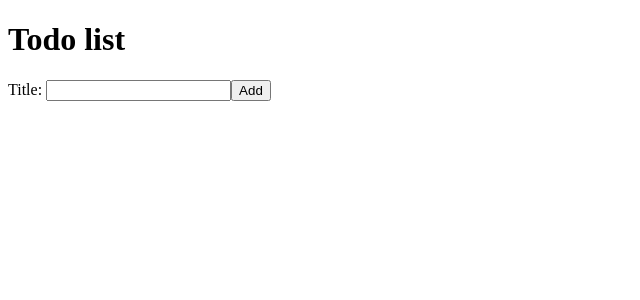
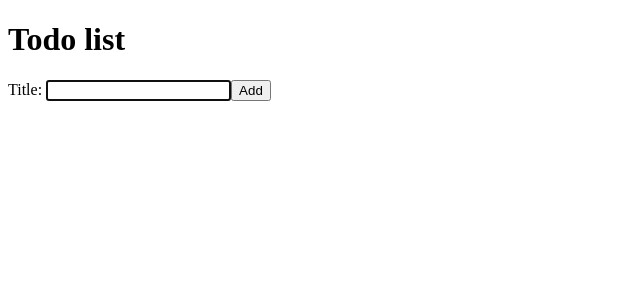
Before and after one commit to vitaliipp/react-todo, a React (Create React App) app: page / in a window 1280 px wide. Shown: the top 300 px of the page, without its empty margins (0-640 px from the left). Built offline with nearby package versions, Linux system fonts and the light colour scheme; the HTML template or start-up script is replaced by a standard one.

Commit message:
add auto-focus to input

```diff
--- a/src/InputWithLabel.js
+++ b/src/InputWithLabel.js
@@ -1,9 +1,17 @@
+import { useEffect, useRef } from 'react';
+
 const InputWithLabel = ({ todoTitle, handleTitleChange, children }) => {
+  const inputRef = useRef(null);
+  useEffect(() => {
+    inputRef.current.focus();
+  });
+
   return (
     <>
       <label htmlFor="todoTitle">{children}: </label>
       <input
         id="todoTitle"
+        ref={inputRef}
         type="text"
         name="title"
         value={todoTitle}
```
